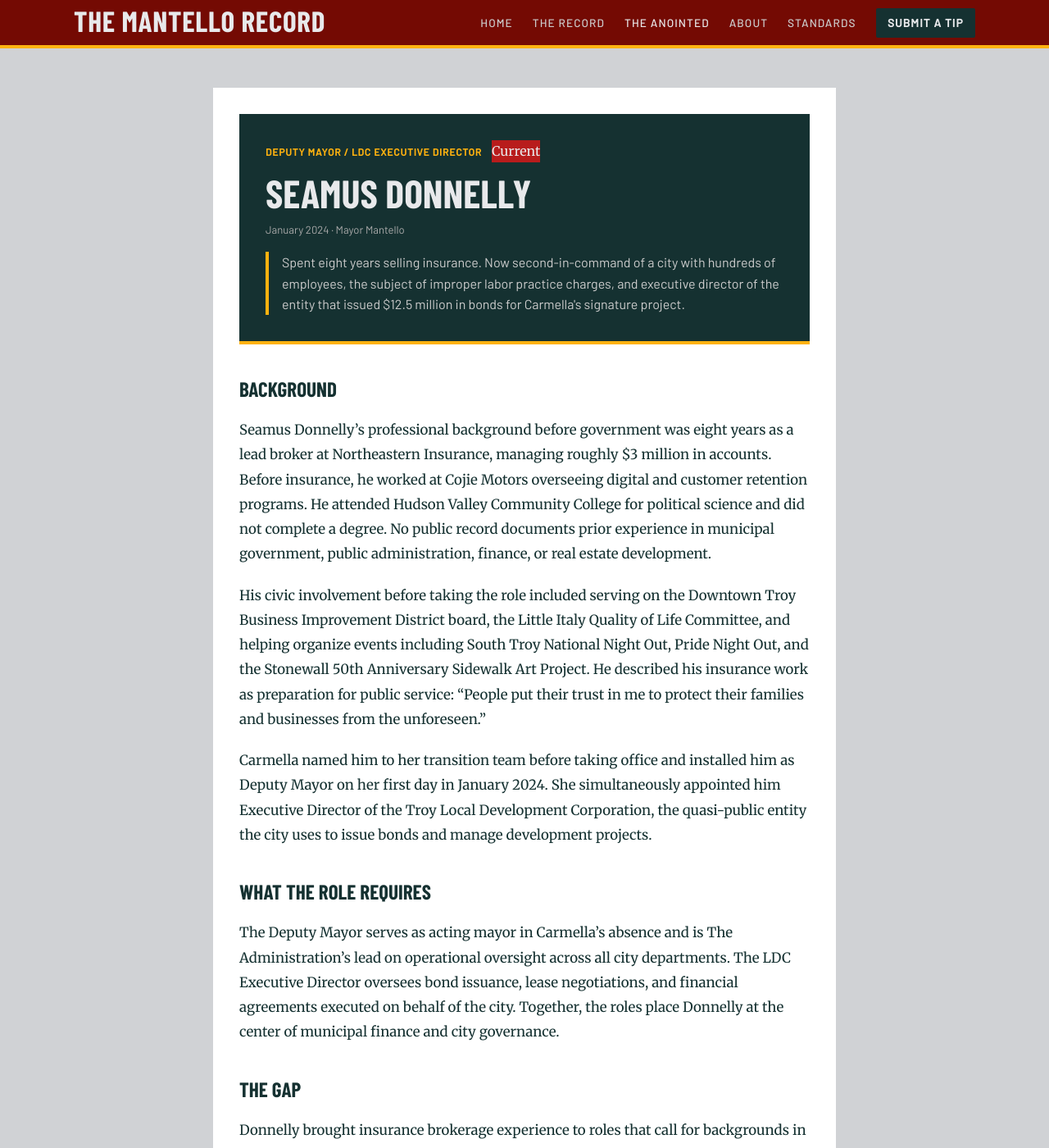
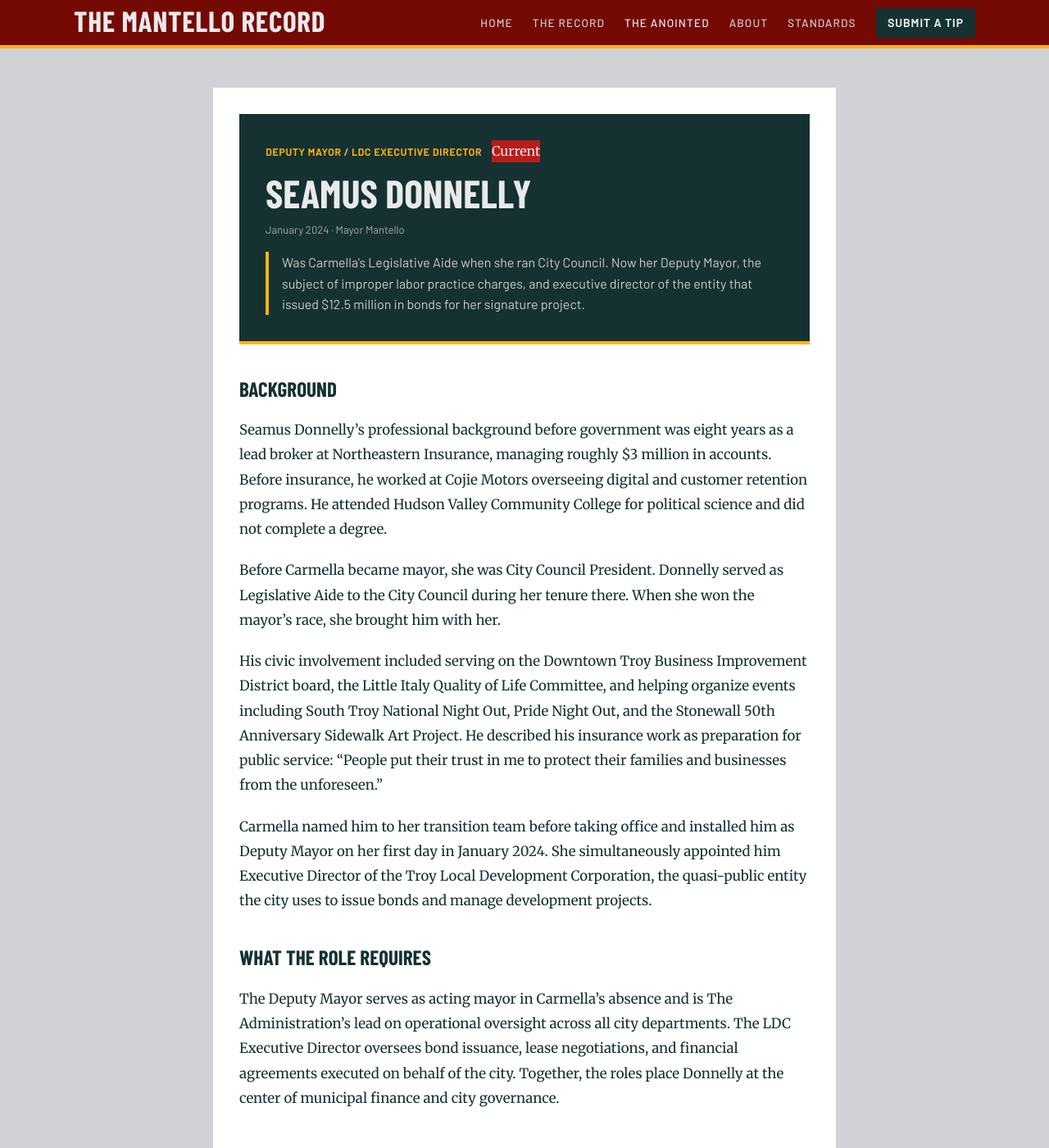
Before and after one commit to MdevitSEC/the-mantello-record, a Jekyll site: the page built from _anointed/seamus-donnelly.md, in a window 1280 px wide and 1400 px high. Shown: the whole window at 82% size. Built offline with Jekyll 4.4.1, drawn with Linux system fonts in a browser that asks for light colours; some web fonts are replaced.

Commit message:
Add Donnelly's role as Carmella's Legislative Aide to background
He served as Legislative Aide to the City Council while Carmella
presided as Council President. The Deputy Mayor appointment was not
a hire from outside -- it was a promotion of her own aide.

Co-Authored-By: Claude Sonnet 4.6 <noreply@anthropic.com>

```diff
--- a/_anointed/seamus-donnelly.md
+++ b/_anointed/seamus-donnelly.md
@@ -5,14 +5,16 @@ role: "Deputy Mayor / LDC Executive Director"
 appointed: "January 2024"
 appointed_by: "Mayor Mantello"
 status: "Current"
-summary: "Spent eight years selling insurance. Now second-in-command of a city with hundreds of employees, the subject of improper labor practice charges, and executive director of the entity that issued $12.5 million in bonds for Carmella's signature project."
+summary: "Was Carmella's Legislative Aide when she ran City Council. Now her Deputy Mayor, the subject of improper labor practice charges, and executive director of the entity that issued $12.5 million in bonds for her signature project."
 ---
 
 ## Background
 
-Seamus Donnelly's professional background before government was eight years as a lead broker at Northeastern Insurance, managing roughly $3 million in accounts. Before insurance, he worked at Cojie Motors overseeing digital and customer retention programs. He attended Hudson Valley Community College for political science and did not complete a degree. No public record documents prior experience in municipal government, public administration, finance, or real estate development.
+Seamus Donnelly's professional background before government was eight years as a lead broker at Northeastern Insurance, managing roughly $3 million in accounts. Before insurance, he worked at Cojie Motors overseeing digital and customer retention programs. He attended Hudson Valley Community College for political science and did not complete a degree.
 
-His civic involvement before taking the role included serving on the Downtown Troy Business Improvement District board, the Little Italy Quality of Life Committee, and helping organize events including South Troy National Night Out, Pride Night Out, and the Stonewall 50th Anniversary Sidewalk Art Project. He described his insurance work as preparation for public service: "People put their trust in me to protect their families and businesses from the unforeseen."
+Before Carmella became mayor, she was City Council President. Donnelly served as Legislative Aide to the City Council during her tenure there. When she won the mayor's race, she brought him with her.
+
+His civic involvement included serving on the Downtown Troy Business Improvement District board, the Little Italy Quality of Life Committee, and helping organize events including South Troy National Night Out, Pride Night Out, and the Stonewall 50th Anniversary Sidewalk Art Project. He described his insurance work as preparation for public service: "People put their trust in me to protect their families and businesses from the unforeseen."
 
 Carmella named him to her transition team before taking office and installed him as Deputy Mayor on her first day in January 2024. She simultaneously appointed him Executive Director of the Troy Local Development Corporation, the quasi-public entity the city uses to issue bonds and manage development projects.
 
```
